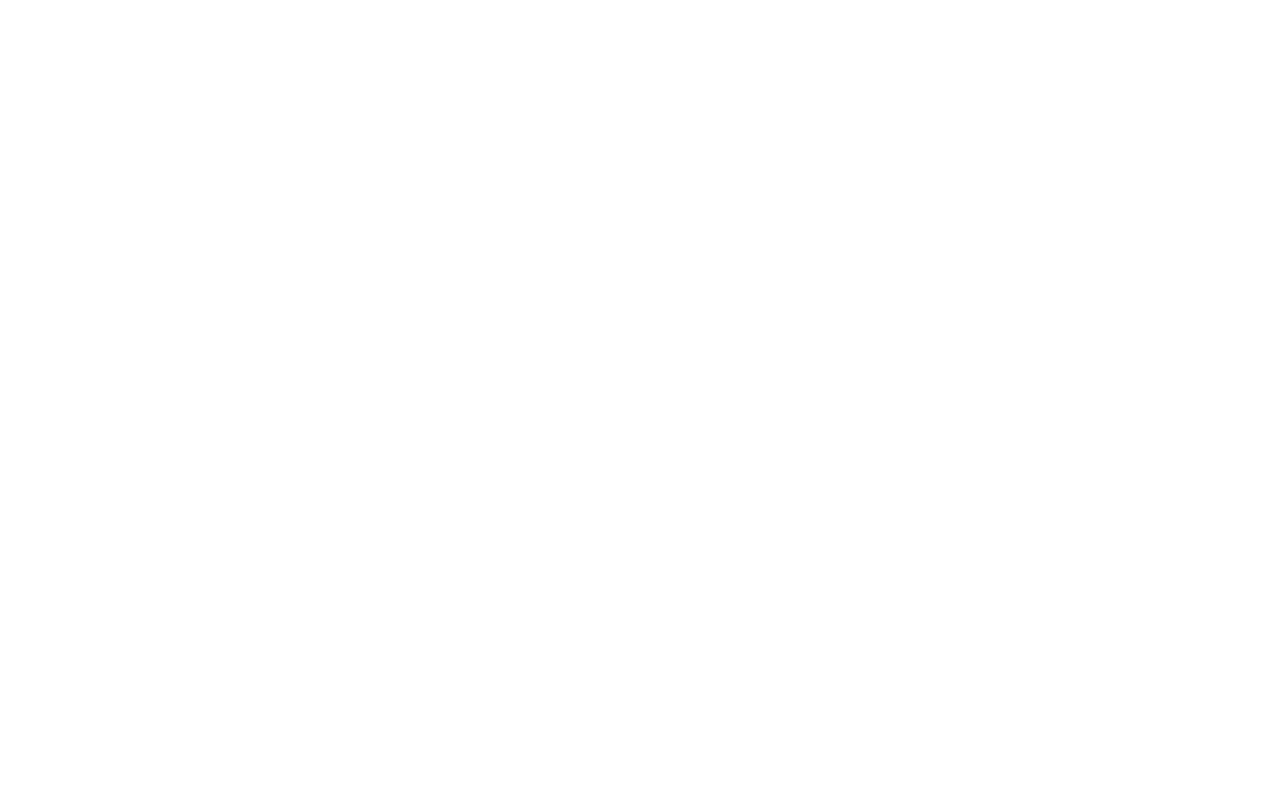
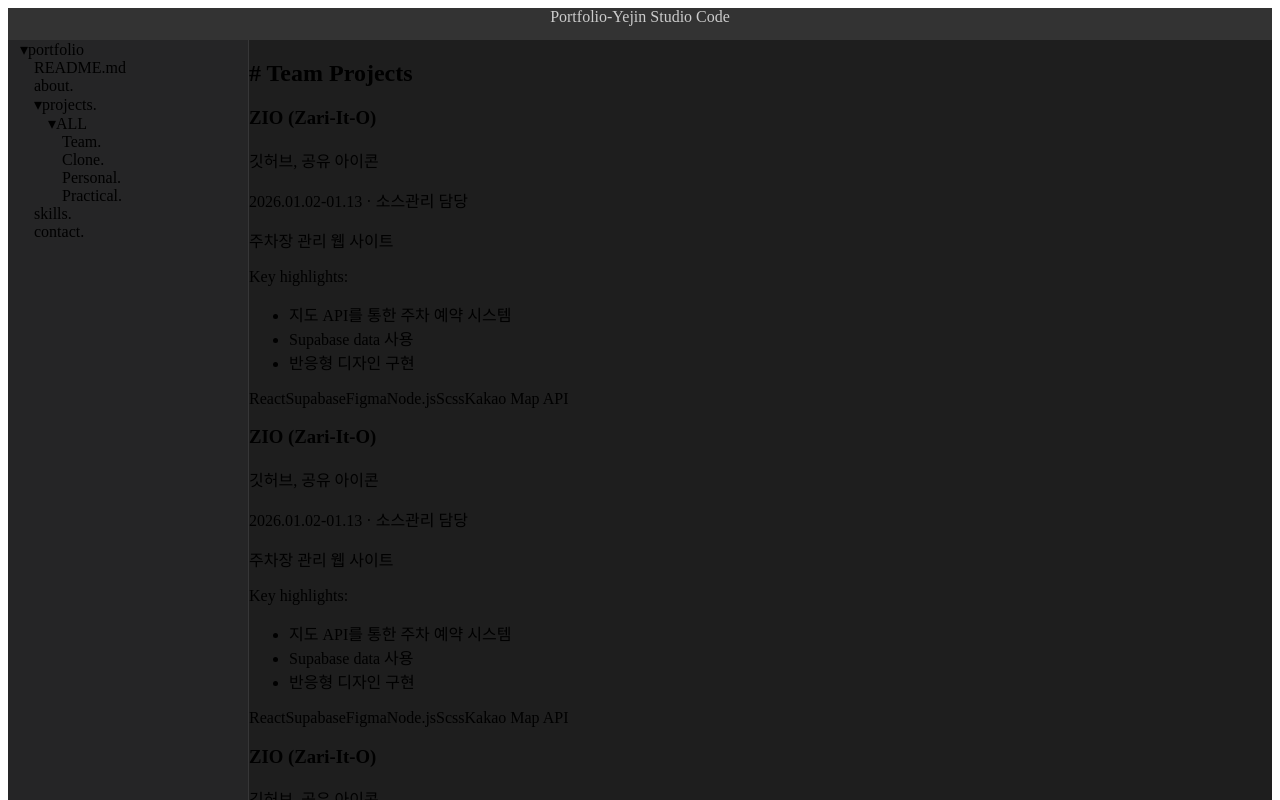
Before and after one commit to yezinnie14-cloud/portfolio, a React (Create React App) app: page /projects/team in a window 1280 px wide. Before the commit this address had no page. Shown: the top 800 px of the page. Built offline with nearby package versions, Linux system fonts and the light colour scheme.

Commit message:
중간업데이트

```diff
--- a/src/App.js
+++ b/src/App.js
@@ -1,6 +1,14 @@
 import { Routes, Route, BrowserRouter } from "react-router-dom";
 import Layout from "./layout/Layout";
 import MainPage from "./pages/MainPage";
+import AboutPage from "./pages/AboutPage";
+import ProjectPage from "./pages/ProjectPage";
+import SkillsPage from "./pages/SkillsPage";
+import ContactPage from "./pages/ContactPage";
+import TeamList from "./pages/section/List/TeamList";
+import CloneList from "./pages/section/List/CloneList";
+import PersonalList from "./pages/section/List/PersonalList";
+import PracticalList from "./pages/section/List/PracticalList";
 import { TabsProvider } from "./context/tabsContext";
 const App = () => {
   return (
@@ -9,6 +17,14 @@
       <Routes>
         <Route element={<Layout />}>
           <Route path="/" element={<MainPage />} />
+          <Route path="/about" element={<AboutPage />} />
+          <Route path="/projects" element={<ProjectPage />} />
+          <Route path="/projects/team" element={<TeamList />} />
+          <Route path="/projects/clone" element={<CloneList />} />
+          <Route path="/projects/personal" element={<PersonalList />} />
+          <Route path="/projects/practical" element={<PracticalList />} />
+          <Route path="/skills" element={<SkillsPage />} />
+        <Route path="/contact" element={<ContactPage />} />
           </Route>
       </Routes>
       </BrowserRouter>
--- a/src/components/GnbFile.js
+++ b/src/components/GnbFile.js
@@ -1,22 +1,54 @@
-// src/components/GnbFile.jsx
 import { useState } from "react";
+import { useLocation, useNavigate } from "react-router-dom";
 import { useTabs } from "../context/tabsContext";
 
-export default function GnbFile({ node, depth }) {
-  const { openTab } = useTabs();
+export default function GnbFile({ node, depth = 0 }) {
+  const navigate = useNavigate();
+  const location = useLocation();
+  const { openTab, setActive } = useTabs();
+
+  const isFolder = node.type === "folder";
   const [open, setOpen] = useState(true);
 
-  const isFolder = node.type === "folder";
+  // 들여쓰기
   const paddingLeft = 12 + depth * 14;
 
-  // 📁 폴더
+  // 현재 페이지 경로와 같으면 active(파일일 때만)
+  const isActiveFile = !isFolder && node.path === location.pathname;
+
+  // 📁 폴더 클릭: 열고/닫기
+  const handleFolderClick = () => {
+    setOpen((prev) => !prev);
+  };
+
+  // 📄 파일 클릭: 탭 열기 + 이동 + active 설정
+  const handleFileClick = () => {
+    openTab({
+      id: node.id,       // JSON에 있는 id
+      title: node.name,  // 탭 타이틀은 파일명 그대로
+      path: node.path,   // 라우트 경로
+    });
+
+    // 탭 active 갱신 (tabsContext에 setActive가 있다면)
+    if (typeof setActive === "function") {
+      setActive(node.id);
+    }
+
+    // 화면 이동
+    navigate(node.path);
+  };
+
+  // 폴더 렌더
   if (isFolder) {
     return (
-      <div>
+      <div className="gnb-node">
         <div
           className="gnb-item folder"
           style={{ paddingLeft }}
-          onClick={() => setOpen((prev) => !prev)}
+          onClick={handleFolderClick}
+          role="button"
+          tabIndex={0}
+          onKeyDown={(e) => e.key === "Enter" && handleFolderClick()}
         >
           <span className="arrow">{open ? "▾" : "▸"}</span>
           <span className="name">{node.name}</span>
@@ -24,28 +56,21 @@
 
         {open &&
           node.children?.map((child) => (
-            <GnbFile
-              key={child.id}
-              node={child}
-              depth={depth + 1}
-            />
+            <GnbFile key={child.id} node={child} depth={depth + 1} />
           ))}
       </div>
     );
   }
 
-  // 📄 파일
+  // 파일 렌더
   return (
     <div
-      className="gnb-item file"
+      className={`gnb-item file ${isActiveFile ? "active" : ""}`}
       style={{ paddingLeft }}
-      onClick={() =>
-        openTab({
-          id: node.id,
-          title: node.name,
-          path: node.path,
-        })
-      }
+      onClick={handleFileClick}
+      role="button"
+      tabIndex={0}
+      onKeyDown={(e) => e.key === "Enter" && handleFileClick()}
     >
       <span className="name">{node.name}</span>
     </div>
--- a/src/components/common/Listup.js
+++ b/src/components/common/Listup.js
@@ -1,6 +1,27 @@
 const Listup = () => {
   return (
-    <div>Listup</div>
+    <div className="list-card">
+      <div className="list-header">
+      <h3 className="list-title">ZIO (Zari-It-O)</h3>
+      <p>깃허브, 공유 아이콘</p>
+      </div>
+      <p className="list-date">2026.01.02-01.13 · {" "} <span className="highlight">소스관리 담당</span></p>
+      <p className="desc">주차장 관리 웹 사이트</p>
+        <p className="Key-highlights">Key highlights:</p>
+        <ul className="key-highlights">
+          <li>지도 API를 통한 주차 예약 시스템</li>
+          <li>Supabase data 사용</li>
+          <li>반응형 디자인 구현</li>
+      </ul>
+      <div className="skills">
+        <span className="skill-item">React</span>
+        <span className="skill-item">Supabase</span>
+        <span className="skill-item">Figma</span>
+        <span className="skill-item">Node.js</span>
+        <span className="skill-item">Scss</span>
+        <span className="skill-item">Kakao Map API</span>
+      </div>
+    </div>
   )
 }
 
--- a/src/pages/MainPage.js
+++ b/src/pages/MainPage.js
@@ -14,7 +14,8 @@
             <span className="highlight">프론트엔드 개발자 박예진</span>입니다.
             깔끔한 코드와 더 편리하고 감각있는 UI를 만들기 위해
             <br />
-            노력하고 있습니다. 소통 능력이 좋아 팀 활동도 좋아하고, 책임감이 강해 맡은 바를 최선을 다합니다.
+            노력하고 있습니다. 소통 능력이 좋아 팀 활동도 좋아하고, 책임감이
+            강해 맡은 바를 최선을 다합니다.
           </p>
         </div>
       </section>
@@ -71,7 +72,6 @@
         </blockquote>
       </section>
 
-      {/* QUICK START */}
       <section className="section">
         <p className="title">## 빠른 시작</p>
         <pre className="code">
@@ -84,7 +84,7 @@
       {/* EXPLORE */}
       <section className="section">
         <p className="title">## 탐색하기</p>
-        <ul className="explore">
+        <ul className="desc">
           <li>
             <span className="file">about.</span> — 포트폴리오 소개
           </li>
--- a/src/pages/MainPage.scss
+++ b/src/pages/MainPage.scss
@@ -2,11 +2,9 @@
 @use "../assets/scss/variables" as *;
 @use "../assets/scss/fonts" as *;
 
-
 .main {
   padding: 3rem;
-  // max-width: 980px;
-  .h2{
+  .h2 {
     @include title-r();
     color: $color-blue;
   }
@@ -23,128 +21,104 @@
       background: rgba(100, 200, 255, 0.18);
       flex: 0 0 auto;
     }
-.intro-txt1{
+    .intro-txt1 {
       @include body-r();
       color: $color-yellow;
     }
-.intro-txt2{
+    .intro-txt2 {
       @include caption-r();
       line-height: 2;
       color: $color-ccc;
-  .highlight{
+      .highlight {
         color: $color-green;
         @include body-b();
       }
     }
   }
 
-
   .section {
-  margin-top: 18px;
-.title{
+    margin-top: 1.2rem;
+    .title {
       @include body-r();
       margin: 0 0 10px;
       color: $color-blue;
     }
     .cards {
-  @include flex-layout($gap:3.5rem);
+      @include flex-layout($gap: 3.5rem);
       .card {
         padding: 5rem;
         border-radius: 0.8rem;
-  border: 1px solid rgba(255,255,255,0.08);
+        border: 1px solid rgba(255, 255, 255, 0.08);
         background-color: $card-bg;
         .cardTitle {
           font-weight: 700;
         }
         .card-txt {
           margin-top: 6px;
-  opacity: .8;
+          opacity: 0.8;
           font-size: 13px;
         }
       }
     }
-}
-
-
-
-
-
-// .intro-txt2 {
-//   margin: 10px 0 0;
-//   line-height: 1.6;
-//   opacity: .9;
-
-
-// }
-
-
-
-
-
-
-
     .rows {
       display: flex;
       flex-direction: column;
-  gap: 8px;
+      gap: 1rem;
+      .row {
+        @include flex-layout(column, space-between,"",0.6rem);
+        padding: 0.6rem 1rem;
+        border-radius: 0.6rem;
+        border: 1px solid $stroke;
+        background-color: $card-bg;
+
+        .rowTitle {
+          font-weight: 600;
         }
-
-.row {
-  display: flex;
-  justify-content: space-between;
-  gap: 12px;
-  padding: 12px 14px;
-  border-radius: 12px;
-  border: 1px solid rgba(255,255,255,0.08);
-  background: rgba(255,255,255,0.02);
-
-
+        .row-txt {
+          opacity: 0.8;
+          font-size: 13px;
         }
-
-.rowTitle { font-weight: 600; }
-.rowDesc { opacity: .8; font-size: 13px; }
-
+      }
+    }
     .quote {
       margin: 12px 0 0;
       padding: 12px 14px;
       border-left: 3px solid rgba(100, 200, 255, 0.35);
-  background: rgba(255,255,255,0.02);
+      background: rgba(255, 255, 255, 0.02);
       border-radius: 12px;
-  opacity: .9;
+      opacity: 0.9;
     }
-
     .code {
-  border: 1px solid rgba(255,255,255,0.08);
-  background: rgba(0,0,0,0.25);
+      border: 1px solid rgba(255, 255, 255, 0.08);
+      background: rgba(0, 0, 0, 0.25);
       padding: 12px;
       border-radius: 14px;
       overflow: auto;
       font-size: 13px;
-
     }
-
-.explore {
+    .desc {
       margin: 0;
       padding-left: 18px;
       display: grid;
       gap: 6px;
-}
-
       .file {
-  font-family: ui-monospace, SFMono-Regular, Menlo, Monaco, Consolas, "Liberation Mono", monospace;
+        font-family:
+          ui-monospace, SFMono-Regular, Menlo, Monaco, Consolas,
+          "Liberation Mono", monospace;
         padding: 2px 6px;
         border-radius: 8px;
-  background: rgba(255,255,255,0.06);
-  border: 1px solid rgba(255,255,255,0.08);
+        background: rgba(255, 255, 255, 0.06);
+        border: 1px solid rgba(255, 255, 255, 0.08);
       }
-
+    }
     .tip {
       margin-top: 12px;
       padding: 10px 12px;
       border-radius: 12px;
-  border: 1px solid rgba(255,255,255,0.08);
-  background: rgba(255,255,255,0.02);
+      border: 1px solid rgba(255, 255, 255, 0.08);
+      background: rgba(255, 255, 255, 0.02);
       font-size: 12px;
-  opacity: .85;
+      opacity: 0.85;
     }
   }
+}
--- a/src/pages/section/List/TeamList.js
+++ b/src/pages/section/List/TeamList.js
@@ -1,7 +1,15 @@
+import Listup from "../../../components/common/Listup";
+
 const TeamList = () => {
   return (
-    <div>TeamList</div>
-  )
-}
+    <section className="list-page">
+      <h2># Team Projects</h2>
 
-export default TeamList
+      <Listup />
+      <Listup />
+      <Listup />
+    </section>
+  );
+};
+
+export default TeamList;
```
Also changed, not shown: src/assets/data/Gnb.json (+10 -48 lines), src/pages/ReadmePage.js (deleted, +0 -7 lines). Lines whose indentation alone changed are shown as unchanged.
